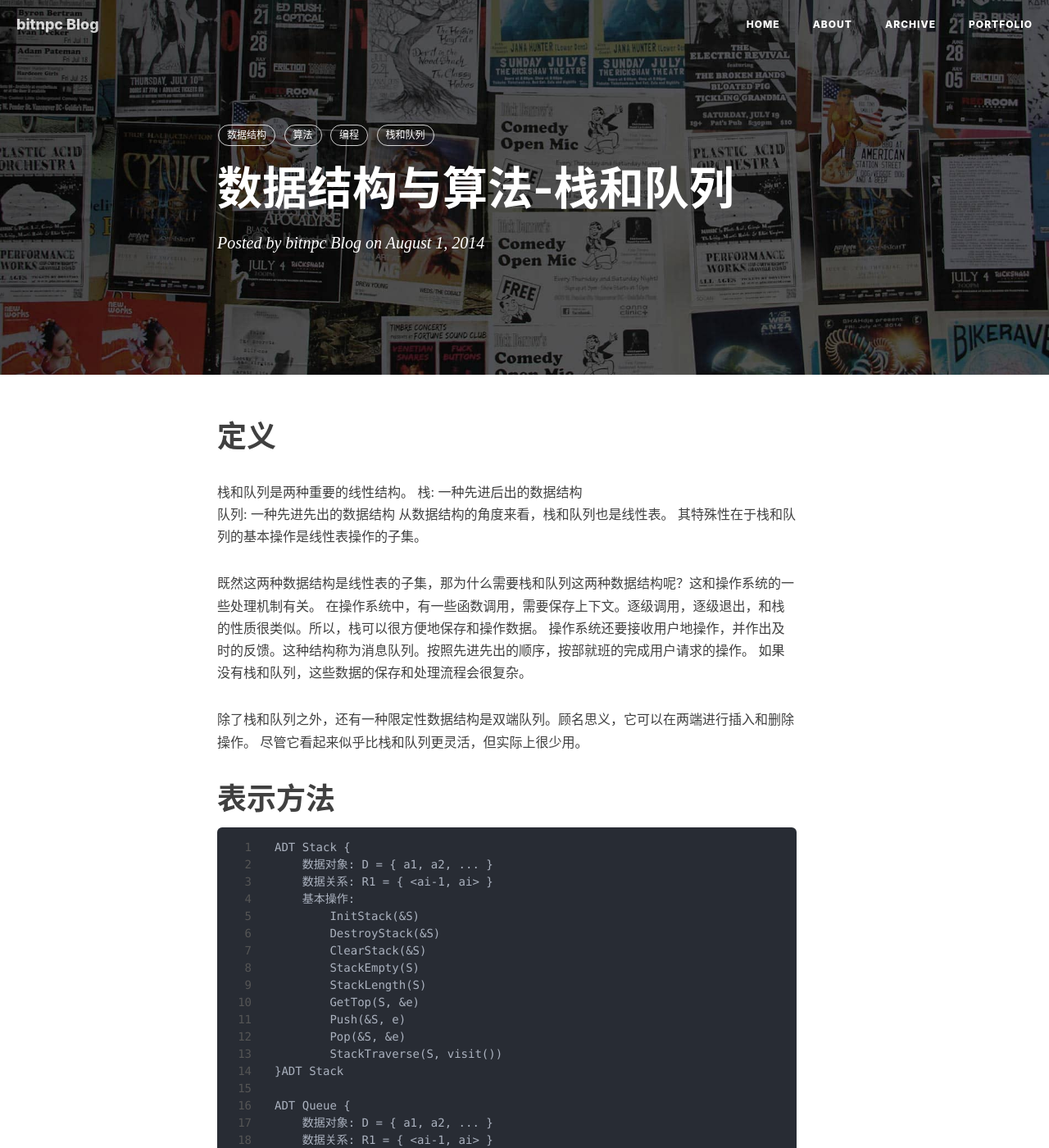
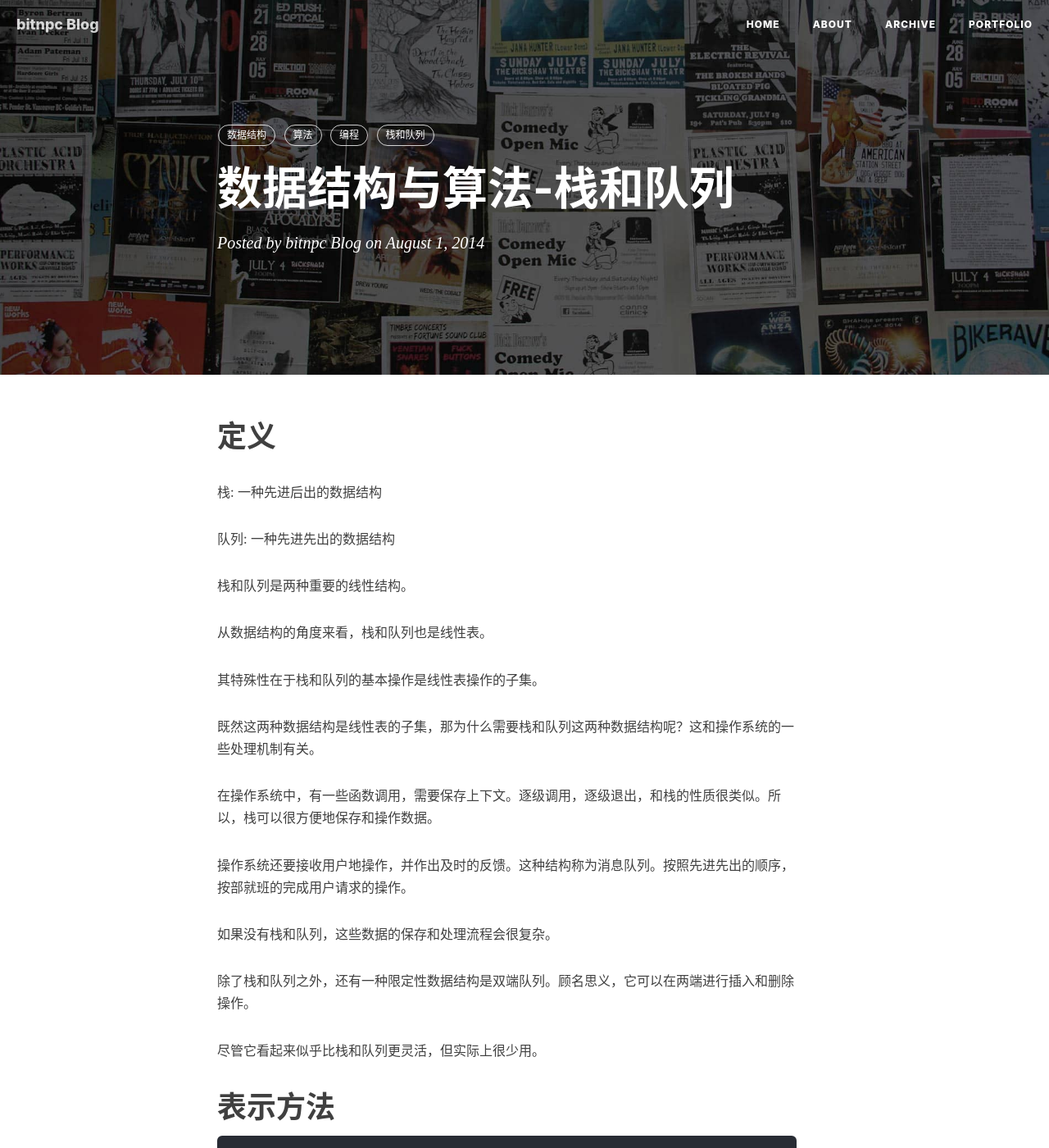
Before and after one commit to bitnpc/bitnpc.github.io, a Jekyll site: the page built from _posts/2014-10-01-数据结构与算法-栈和队列.md, in a window 1280 px wide and 1400 px high. Shown: the whole window at 82% size. Built offline with Jekyll 4.4.1, drawn with Linux system fonts in a browser that asks for light colours; nearby versions of some CDN libraries; comment, search, counter and statistics services are not loaded.

Commit message:
Text Formatted

````diff
--- a/_posts/2014-10-01-数据结构与算法-栈和队列.md
+++ b/_posts/2014-10-01-数据结构与算法-栈和队列.md
@@ -11,18 +11,26 @@ tags:
 ---
 
 # 定义
+栈: 一种先进后出的数据结构
+
+队列: 一种先进先出的数据结构
+
 栈和队列是两种重要的线性结构。
-栈: 一种先进后出的数据结构
-队列: 一种先进先出的数据结构
+
 从数据结构的角度来看，栈和队列也是线性表。
+
 其特殊性在于栈和队列的基本操作是线性表操作的子集。
 
 既然这两种数据结构是线性表的子集，那为什么需要栈和队列这两种数据结构呢？这和操作系统的一些处理机制有关。
+
 在操作系统中，有一些函数调用，需要保存上下文。逐级调用，逐级退出，和栈的性质很类似。所以，栈可以很方便地保存和操作数据。
+
 操作系统还要接收用户地操作，并作出及时的反馈。这种结构称为消息队列。按照先进先出的顺序，按部就班的完成用户请求的操作。
+
 如果没有栈和队列，这些数据的保存和处理流程会很复杂。
 
 除了栈和队列之外，还有一种限定性数据结构是双端队列。顾名思义，它可以在两端进行插入和删除操作。
+
 尽管它看起来似乎比栈和队列更灵活，但实际上很少用。
 
 # 表示方法
@@ -67,7 +75,6 @@ ADT Queue {
 由于栈的性质是LIFO，则把栈两次取反则可以实现FIFO。故可以用两个栈互相“倾倒”来实现。
 
 #### 代码
-
 ```
 class Queue {
 private:
````
